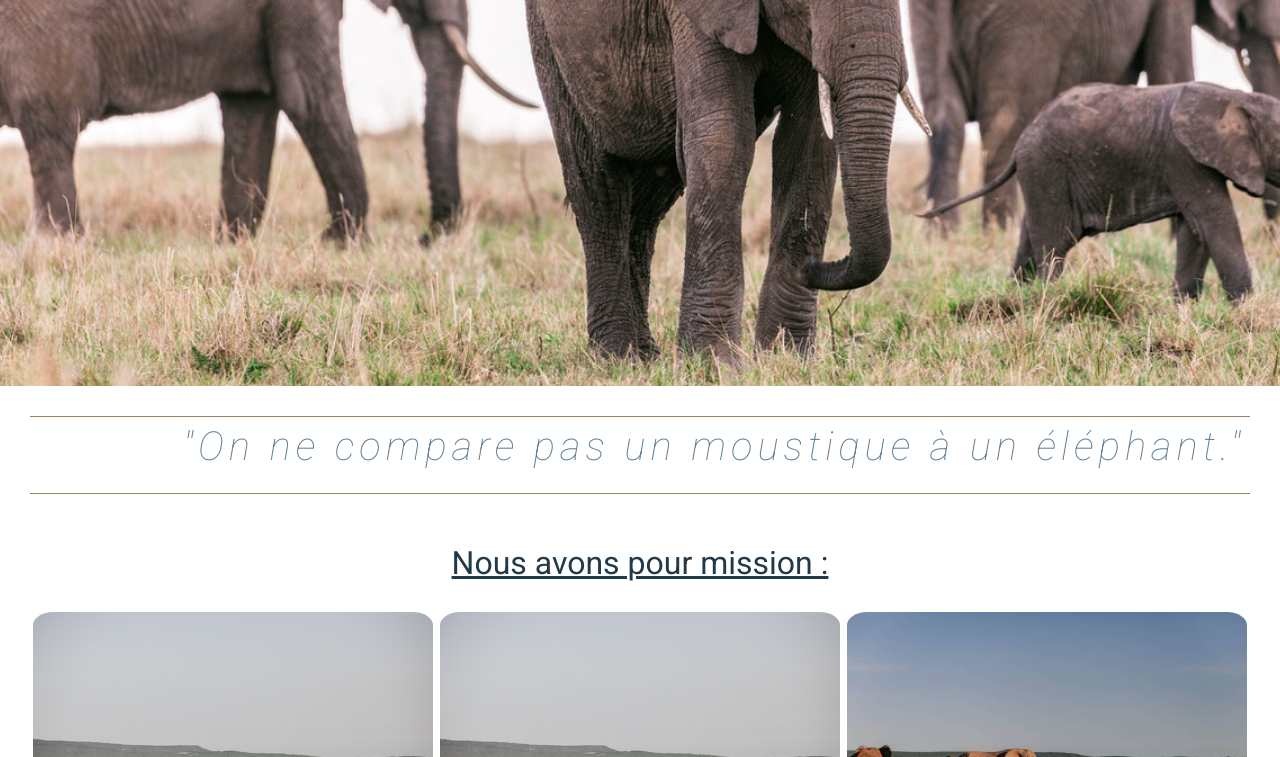
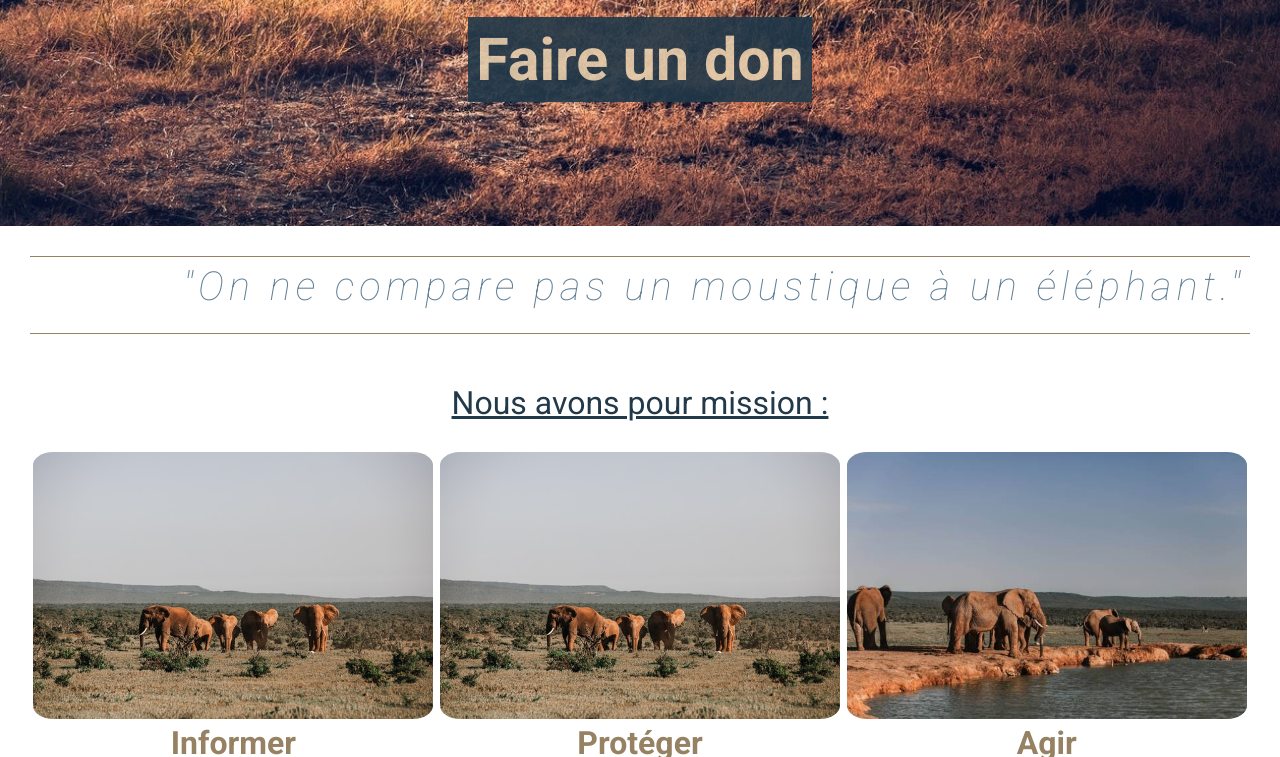
Before and after one commit to crayongris4B/Projet, a plain HTML site: page index.html in a window 1280 px wide. Shown: the part 703-1460 px from the top of the page. Drawn offline with nearby package versions, Linux system fonts and the light colour scheme; a web font is replaced by a local one.

Commit message:
change main image index.ht

```diff
--- a/style.css
+++ b/style.css
@@ -82,6 +82,7 @@ label[for="myBurger"]{
 }
 .header__logo-title-elephant{
     font-family:'Finger Paint', cursive;
+    width: 20px;
 }
 .header__list-nav a:hover{
     color: #E3CDAC ;
@@ -89,20 +90,21 @@ label[for="myBurger"]{
 }
 /*index.html */
 .main__image-index{
-    height: 120vh;
-  background-image: url("images/page_accueil1.jpg");
-  background-repeat: no-repeat;
     background-size: cover;
     background-position: center;
+    background-repeat: no-repeat;
+    height: 100vh;
+    background-image: url("images/pexels-rudolf-kirchner-1750820.jpeg");
   /* grid */
     display: grid;
     grid-template-columns: 1fr 2fr 1fr;
-  grid-template-rows: 1fr 1fr  1fr 1fr;
+    grid-template-rows: repeat(4, 1fr);
     justify-items: center;
     padding: 20px;
 }
 .main__title{
     font-size: 3rem;
+    color: #E3CDAC;
     grid-column: 1/4 ;
     grid-row: 1;
     align-self: end;
@@ -120,7 +122,7 @@ label[for="myBurger"]{
 .main__button-don{
     animation: bounce; /* referring directly to the animation's @keyframe declaration */
     animation-duration: 5s; /* don't forget to set a duration! */
-    grid-row: 3;
+    grid-row: 4;
     grid-column: 1/4;
     }
 .blockquote__citation {
@@ -410,6 +412,11 @@ footer a{
         color: #968263;
     }
     /* index.html */
+    .main__image-index{
+        background-size: cover;
+        background-image: url("images/pexels-rudolf-kirchner-1750820\ copie.jpeg");
+        background-position: bottom;
+    }
     .main__title{
         font-size: 3.5rem;
     }
@@ -478,6 +485,7 @@ footer a{
         padding: 12px;
      }
      /* index.html */
+
      .main__title{
          font-size: 4rem;
      }
```
Also changed, not shown: images/pexels-rudolf-kirchner-1750820 copie 2.jpeg (added), images/pexels-rudolf-kirchner-1750820 copie.jpeg (added), images/pexels-rudolf-kirchner-1750820.jpeg (added). Lines whose indentation alone changed are shown as unchanged.
